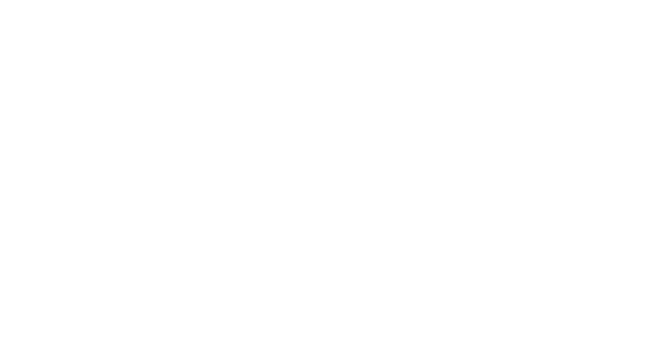
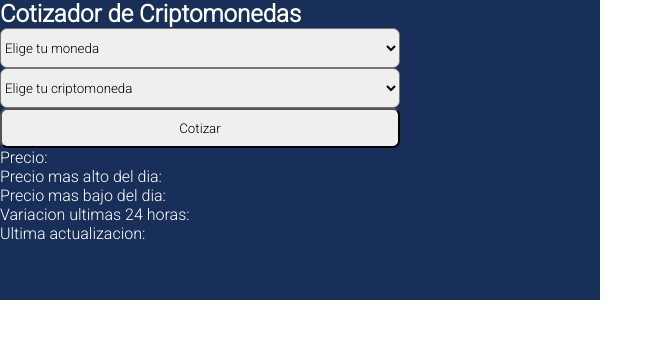
Before and after one commit to BiancaIDD/api_cripto_js, a plain HTML site: page index.html in a window 1280 px wide. Shown: the whole page, without its empty margins (0-663 px from the left). Drawn offline with Linux system fonts and the light colour scheme.

Commit message:
html inicial terminado

```diff
--- a/index.html
+++ b/index.html
@@ -1,12 +1,60 @@
 <!DOCTYPE html>
 <html lang="en">
-<head>
-  <meta charset="UTF-8">
-  <meta http-equiv="X-UA-Compatible" content="IE=edge">
-  <meta name="viewport" content="width=device-width, initial-scale=1.0">
-  <title>Cryptocotizador</title>
-</head>
-<body>
-
-</body>
+  <head>
+    <meta charset="UTF-8" />
+    <meta http-equiv="X-UA-Compatible" content="IE=edge" />
+    <meta name="viewport" content="width=device-width, initial-scale=1.0" />
+    <link rel="stylesheet" href="./static/css/style.css" />
+    <title>Cryptocotizador</title>
+  </head>
+  <body>
+    <main>
+      <article>
+        <h1>Cotizador de Criptomonedas</h1>
+        <form id="crypto-form">
+          <select id="crypto-form__currency">
+            <option disabled selected value>Elige tu moneda</option>
+            <option value="USD">Dolar Estadounidense</option>
+            <option value="EUR">Euro</option>
+            <option value="GBP">Libras</option>
+            <option value="PEN">Soles</option>
+            <option value="MXN">Pesos Mexicanos</option>
+            <option value="COP">Pesos Colombianos</option>
+          </select>
+          <select id="crypto-form__crypto">
+            <option disabled selected value>Elige tu criptomoneda</option>
+            <option value="BTC">Bitcoin</option>
+            <option value="ETH">Ethereum</option>
+            <option value="USDT">Tether</option>
+            <option value="USDC">USD Coin</option>
+            <option value="BNB">Binance Coin</option>
+            <option value="XRP">XRP</option>
+            <option value="SOL">Solana</option>
+            <option value="BUSD">BUSD</option>
+            <option value="ADA">Cardano</option>
+            <option value="DOGE">Dogecoin</option>
+          </select>
+          <button type="submit">Cotizar</button>
+        </form>
+        <section id="information">
+          <p>Precio: <span id="information__price"></span></p>
+          <p>
+            Precio mas alto del dia:
+            <span id="information__highest-price"></span>
+          </p>
+          <p>
+            Precio mas bajo del dia:
+            <span id="information__lowest-price"></span>
+          </p>
+          <p>
+            Variacion ultimas 24 horas:
+            <span id="information__variation"></span>
+          </p>
+          <p>
+            Ultima actualizacion: <span id="information__last-update"></span>
+          </p>
+        </section>
+      </article>
+    </main>
+  </body>
 </html>
--- /dev/null
+++ b/static/css/style.css
@@ -0,0 +1,21 @@
+@import url('https://fonts.googleapis.com/css2?family=Roboto:wght@300&display=swap');
+
+* {
+  margin: 0;
+  padding: 0;
+  box-sizing: border-box;
+  font-family: 'Roboto', sans-serif;
+}
+
+main {
+  width: 600px;
+  height: 300px;
+  color: white;
+  background-color: #183059;
+}
+
+select, button {
+  width: 400px;
+  height: 40px;
+  border-radius: 7px;
+}
--- a/static/js/main.js
+++ b/static/js/main.js
@@ -1,3 +1,5 @@
-async function fetchCryptoConversion(cryptoSymbol, moneySymbol) {
+async function fetchCryptoConversion(cryptoSymbol, currencySymbol) {
   const apiKey = 'eb4efb03395c2b9ddf754369c88444bac8d34046d33829980b2ea90bde33b3c1';
+  const apiUrl = `https://min-api.cryptocompare.com/data/price?fsym=${cryptoSymbol}&tsyms=${currencySymbol}`;
+
 }
```
